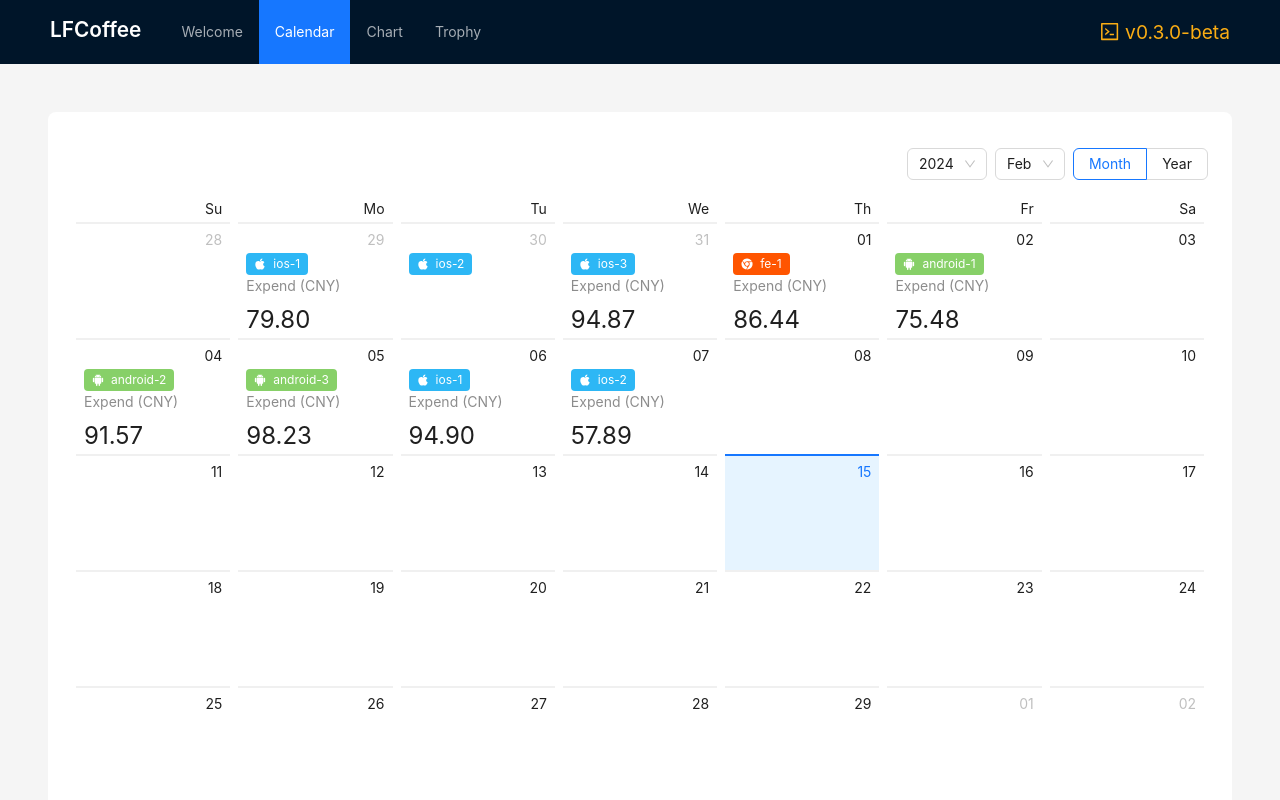
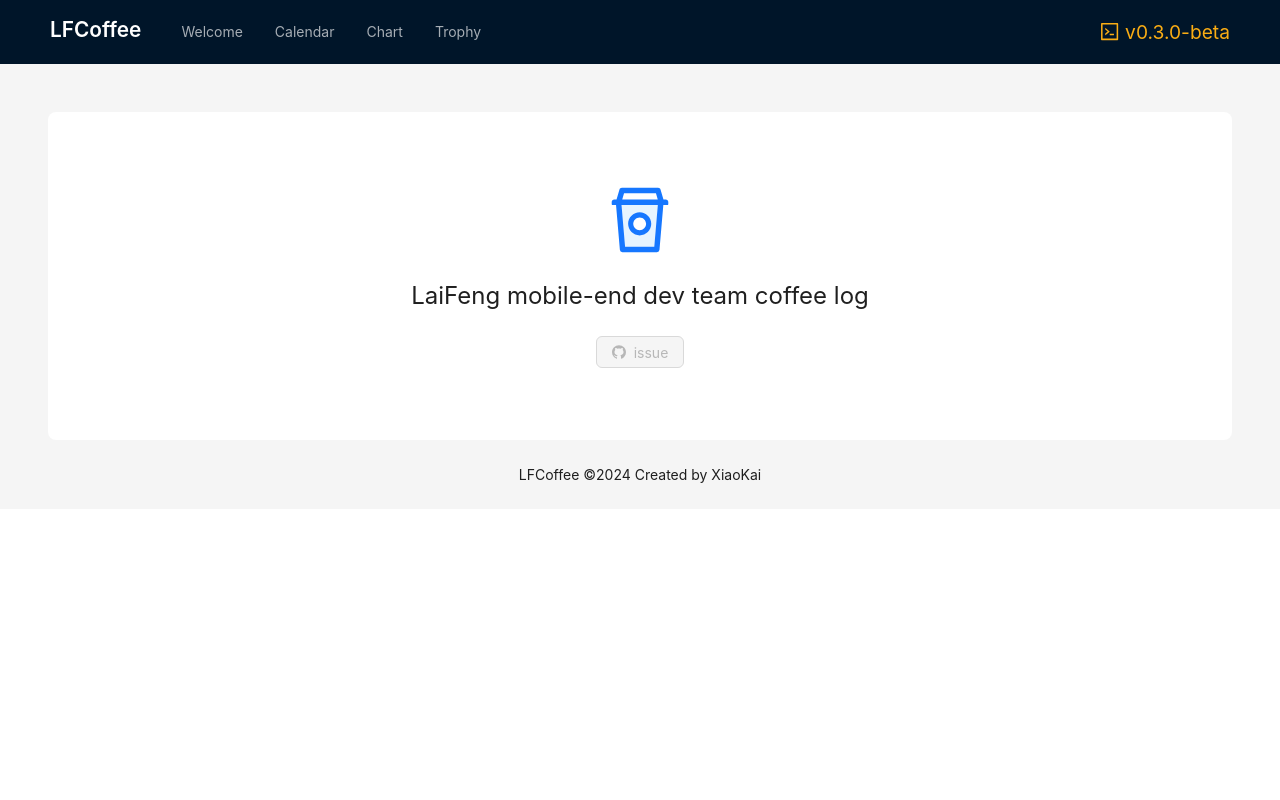
Before and after one commit to xkaing/LFCoffee, a React (Vite) app: page / in a window 1280 px wide. Shown: the top 800 px of the page. Built offline with nearby package versions, Linux system fonts and the light colour scheme.

Commit message:
perf:优化组件结构，优化UI

```diff
--- a/src/App.jsx
+++ /dev/null
@@ -1,33 +0,0 @@
-import CoffeeCalendar from "./Calendar/CoffeeCalendar";
-import { ConfigProvider, theme } from "antd";
-import locale from "antd/locale/zh_CN";
-import dayjs from "dayjs";
-import "dayjs/locale/zh-cn";
-dayjs.locale("zh-cn");
-
-let themeAlgorithm = "no-preference";
-
-if (window.matchMedia("(prefers-color-scheme: dark)").matches) {
-  themeAlgorithm = "light";
-} else if (window.matchMedia("(prefers-color-scheme: light)").matches) {
-  themeAlgorithm = "light";
-}
-console.log(themeAlgorithm);
-
-function App() {
-  return (
-    <ConfigProvider
-      locale={locale}
-      theme={{
-        algorithm:
-          themeAlgorithm === "dark"
-            ? theme.darkAlgorithm
-            : theme.defaultAlgorithm,
-      }}
-    >
-      <CoffeeCalendar />
-    </ConfigProvider>
-  );
-}
-
-export default App;
--- a/src/Layout/HomeLayout.jsx
+++ b/src/Layout/HomeLayout.jsx
@@ -60,7 +60,7 @@ const HomeLayout = () => {
         <Menu
           theme="dark"
           mode="horizontal"
-          defaultSelectedKeys={["calendar"]}
+          // defaultSelectedKeys={["calendar"]}
           items={items}
           style={{
             flex: 1,
--- a/src/Layout/RoutesIndex.jsx
+++ b/src/Layout/RoutesIndex.jsx
@@ -1,10 +1,15 @@
-export default function Index() {
-  return (
-    <p id="zero-state">
-      This is a demo for React Router.
-      <br />
-      Check out{" "}
-      <a href="https://reactrouter.com">the docs at reactrouter.com</a>.
-    </p>
-  );
-}
+import React from "react";
+import { RestTwoTone, GithubOutlined } from "@ant-design/icons";
+import { Button, Result } from "antd";
+const RoutesIndex = () => (
+  <Result
+    icon={<RestTwoTone />}
+    title="LaiFeng mobile-end dev team coffee log"
+    extra={
+      <Button type="primary" icon={<GithubOutlined />} disabled>
+        issue
+      </Button>
+    }
+  />
+);
+export default RoutesIndex;
--- a/src/Welcome/Welcome.jsx
+++ b/src/Welcome/Welcome.jsx
@@ -1,5 +1,5 @@
 import React from "react";
-import { Button, Result } from "antd";
+import { Result } from "antd";
 import { createFromIconfontCN, GithubOutlined } from "@ant-design/icons";
 const IconFont = createFromIconfontCN({
   scriptUrl: "//at.alicdn.com/t/c/font_4431122_4ra4s891ysd.js",
--- a/src/components/EmptyPage.jsx
+++ b/src/components/EmptyPage.jsx
@@ -10,12 +10,12 @@ const IconFont = createFromIconfontCN({
 
 const EmptyPage = () => (
   <Result
-    // status="warning"
-    icon={<IconFont type="icon-shigonggongdi" />}
+    status="warning"
+    // icon={<IconFont type="icon-shigong" />}
     title="Under Construction."
     extra={
       <Button type="text" key="console" disabled icon={<GithubOutlined />}>
-        GO PUSH
+        push
       </Button>
     }
   />
--- a/src/main.jsx
+++ b/src/main.jsx
@@ -1,15 +1,23 @@
 import React from "react";
 import ReactDOM from "react-dom/client";
-import App from "./App.jsx";
-import HomeLayout from "./Layout/HomeLayout.jsx";
-import "./index.css";
 import { createBrowserRouter, RouterProvider } from "react-router-dom";
-import ErrorPage from "./error-page.jsx";
-import EmptyData from "./components/EmptyData";
-import EmptyPage from "./components/EmptyPage.jsx";
-import RoutesIndex from "./Layout/RoutesIndex.jsx";
-import Welcome from "./Welcome/Welcome.jsx";
-import XKTrophies, { XKTrophiesShigong } from "./XKTrophies/XKTrophies.jsx";
+import "./index.css"; //全局样式
+
+import HomeLayout from "./Layout/HomeLayout.jsx"; // 菜单布局
+
+import ErrorPage from "./Layout/ErrorPage.jsx"; //路由错误页
+import RoutesIndex from "./Layout/RoutesIndex.jsx"; //路由根页面
+import EmptyPage from "./components/EmptyPage.jsx"; //空页面
+
+import Welcome from "./Welcome/Welcome.jsx"; //Welcome模块
+import XKTrophies, { XKTrophiesShigong } from "./XKTrophies/XKTrophies.jsx"; //XKTrophies模块
+import CoffeeCalendar from "./Calendar/CoffeeCalendar.jsx"; //日历模块
+// 全局化配置
+import { ConfigProvider, theme } from "antd";
+import locale from "antd/locale/zh_CN";
+import dayjs from "dayjs";
+import "dayjs/locale/zh-cn";
+dayjs.locale("zh-cn");
 
 const router = createBrowserRouter([
   {
@@ -17,14 +25,14 @@ const router = createBrowserRouter([
     element: <HomeLayout />,
     errorElement: <ErrorPage />,
     children: [
-      { index: true, element: <App /> },
+      { index: true, element: <RoutesIndex /> },
       {
         path: "/welcome",
-        element: <Welcome />,
+        element: <EmptyPage />,
       },
       {
         path: "/calendar",
-        element: <App />,
+        element: <CoffeeCalendar />,
       },
       {
         path: "/chart",
@@ -32,14 +40,32 @@ const router = createBrowserRouter([
       },
       {
         path: "/xk-trophies-js-demo",
-        element: <XKTrophiesShigong />,
+        element: <EmptyPage />,
       },
     ],
   },
 ]);
 
+let themeAlgorithm = "no-preference";
+
+if (window.matchMedia("(prefers-color-scheme: dark)").matches) {
+  themeAlgorithm = "light"; //关闭暗黑模式
+} else if (window.matchMedia("(prefers-color-scheme: light)").matches) {
+  themeAlgorithm = "light";
+}
+
 ReactDOM.createRoot(document.getElementById("root")).render(
   <React.StrictMode>
-    <RouterProvider router={router} />
+    <ConfigProvider
+      locale={locale}
+      theme={{
+        algorithm:
+          themeAlgorithm === "dark"
+            ? theme.darkAlgorithm
+            : theme.defaultAlgorithm,
+      }}
+    >
+      <RouterProvider router={router} />
+    </ConfigProvider>
   </React.StrictMode>
 );
```
Also changed, not shown: src/Layout/ErrorPage.jsx (renamed from src/error-page.jsx).
